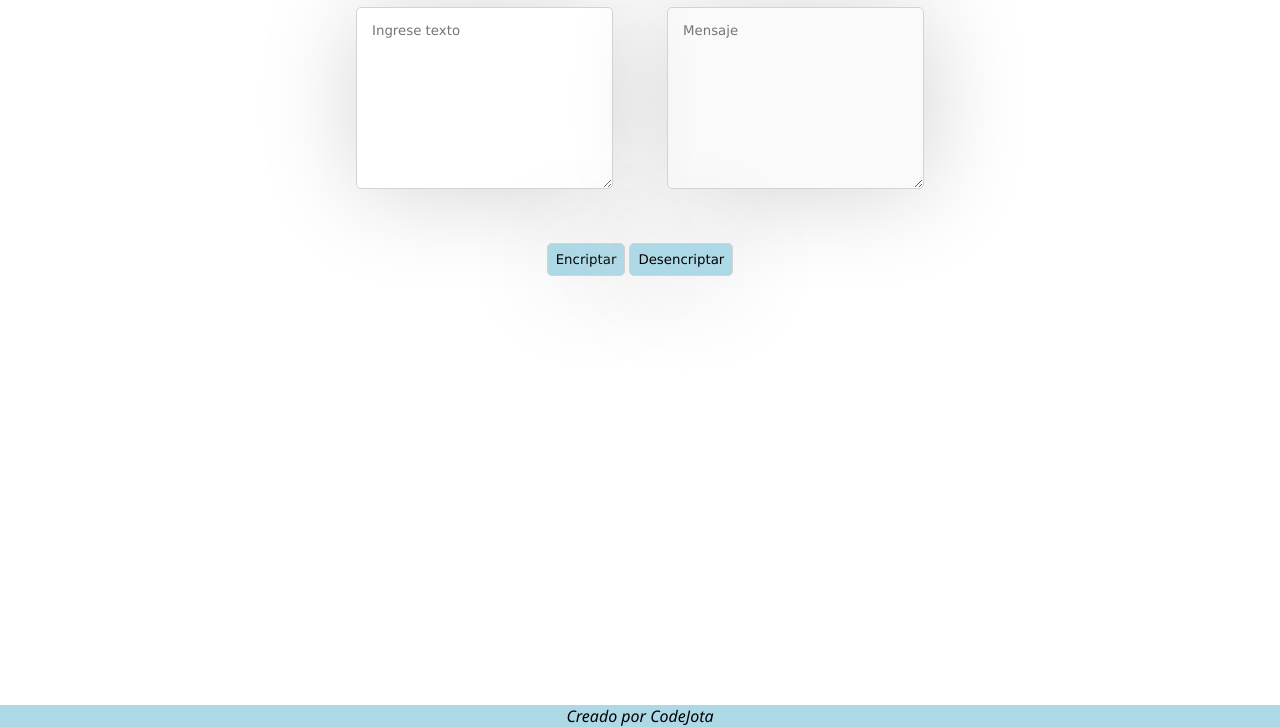
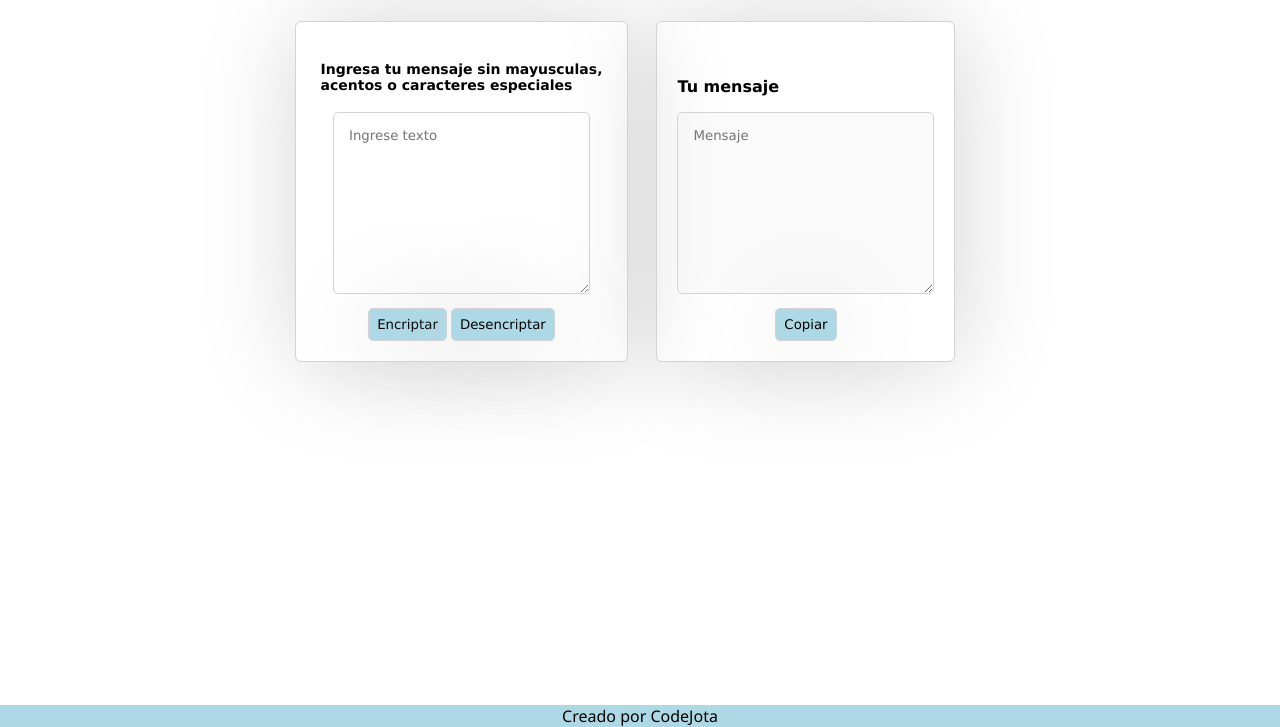
Before and after one commit to programa-jota/encriptador, a plain HTML site: page index.html in a window 1280 px wide. Shown: the part 73-800 px from the top of the page. Drawn offline with Linux system fonts and the light colour scheme.

Commit message:
codigo y diseño terminado. Falta programar condicionales que no acepten mayus y caracteres especiales

```diff
--- a/css.css
+++ b/css.css
@@ -1,31 +1,52 @@
 body{
     text-align: center;
-}
-
-
-#cajas_de_texto{
-    margin-bottom: 50px;
-}
-
-#ingrese_texto{
-    border-radius: 5px;
-    border: 0;
-    background-color: lightgrey;
-    padding: 10px;
-    height: 50px;
 }
 textarea {
     border: solid 1px lightgray;
     font-family: 'Lucida Sans', 'Lucida Sans Regular', 'Lucida Grande', 'Lucida Sans Unicode', Geneva, Verdana, sans-serif;
     padding: 15px;
     border-radius: 5px;
+
+}
+#principal{
+    display: flex;
+    padding: 15px;
+    justify-content:center
+}
+
+#ingrese_texto{
+    display: flexbox;
+    margin-left: -30px;
+    border-radius: 5px;
     box-shadow: 3px 3px 100px lightgray;
-  }
-#encriptar{
-    margin-right: 50px;
+    padding: 20px;
+    outline: 1px solid lightgray;
+
 }
-#mensaje {
+#p-ingrese-texto{
+    font-size: 14px;
+    padding: 5px;
+}
+p{
+    font-family: 'Lucida Sans', 'Lucida Sans Regular', 'Lucida Grande', 'Lucida Sans Unicode', Geneva, Verdana, sans-serif;
+    display: block;
+    overflow: auto;
+    font-weight: bold;
+    text-align: left;
+}
+
+#mensaje{
+    margin-left: 30px;
     border-radius: 5px;
+    box-shadow: 3px 3px 100px lightgray;
+    padding: 20px;
+    outline: 1px solid lightgray;
+
+}
+
+
+#botones, #box-copiar{
+    padding-top: 10px;
 }
 
 #box-footer{
@@ -36,11 +57,11 @@ textarea {
     left: 0;
 }
 footer{
-    font-style: italic;
-    font-family: 'Segoe UI', Tahoma, Geneva, Verdana, sans-serif;
+   font-family: 'Segoe UI', Tahoma, Geneva, Verdana, sans-serif;
 }
 
-#btn-encriptar, #btn-desencriptar{
+#btn-encriptar{
+    display: inline;
     background-color: lightblue;
     border: solid 1px lightgray;
     padding: 8px;
@@ -49,7 +70,31 @@ footer{
     box-shadow: 3px 3px 100px lightgray;
 
 }
+#btn-desencriptar{
+    display: inline;
+    background-color: lightblue;
+    border: solid 1px lightgray;
+    padding: 8px;
+    border-radius: 5px;
+    font-family: 'Lucida Sans', 'Lucida Sans Regular', 'Lucida Grande', 'Lucida Sans Unicode', Geneva, Verdana, sans-serif;
+    box-shadow: 3px 3px 100px lightgray;
+}
 
+#btn-copiar{
+    display: inline;
+    background-color: lightblue;
+    border: solid 1px lightgray;
+    padding: 8px;
+    border-radius: 5px;
+    font-family: 'Lucida Sans', 'Lucida Sans Regular', 'Lucida Grande', 'Lucida Sans Unicode', Geneva, Verdana, sans-serif;
+    box-shadow: 3px 3px 100px lightgray;
+}
+
+#btn-copiar:hover{
+    background-color: gray;
+    transition: background-color .5s;
+    cursor: pointer;
+}
 #btn-encriptar:hover{
     background-color: gray;
     transition: background-color .5s;
--- a/index.html
+++ b/index.html
@@ -14,21 +14,30 @@
         <h1>Código secreto</h1>
 
     </div>
+    <div id="principal">
 
-    <div id="cajas_de_texto">
-        <form id="formTextbox">
+        <!--Tarjeta ingrese texto ------------------------->
+        <div id="ingrese_texto">
+            <div id="p-ingrese-texto">
+                <p>Ingresa tu mensaje sin mayusculas,<br> acentos  o caracteres especiales</p>
+            </div>
             <textarea name="encriptar" id="encriptar" cols="30" rows="10" placeholder="Ingrese texto"></textarea>
+            <div id="botones">
+                <input type="button" value="Encriptar" id ="btn-encriptar" >
+                <input type="button" value="Desencriptar" id ="btn-desencriptar">
+
+            </div>
+        </div>
+
+        <!--Tarjeta mensaje ------------------------->
+        <div id="mensaje">
+            <p> <br> Tu mensaje </p>
             <textarea name="desencriptar" id="desencriptar" cols="30" rows="10" placeholder="Mensaje" disabled></textarea>
-        </form>
+            <div id="box-copiar">
+                <input type="button" value="Copiar" id ="btn-copiar">
+            </div>
 
-    </div>
-
-
-    <div id="botones">
-
-        <input type="button" value="Encriptar" id ="btn-encriptar" >
-        <input type="button" value="Desencriptar" id ="btn-desencriptar">
-
+        </div>
 
     </div>
     <div id="box-footer">
--- a/js.js
+++ b/js.js
@@ -1,6 +1,6 @@
 // captura de lo que esta en el campto del textarea
 
-mensaje = document.getElementById("dseencriptar");
+mensaje = document.getElementById("desencriptar");
 
 
 //captura del evento click en boton encriptar
@@ -10,6 +10,11 @@ botonEncriptar.onclick = encriptar;
 //captura del evento click en boton desencriptar
 var botonDesencriptar = document.getElementById("btn-desencriptar");
 botonDesencriptar.onclick = desencriptar;
+
+//captura del evento click en boton copiar
+var botonCopiar = document.getElementById("btn-copiar");
+botonCopiar.onclick = copiar;
+
 
 
 //Funcion encriptar
@@ -24,8 +29,6 @@ function encriptar(){
 
     document.getElementById("desencriptar").value = nuevotextou;
     document.getElementById("encriptar").value = "";
-
-
 
 }
 
@@ -44,3 +47,17 @@ function desencriptar(){
     document.getElementById("encriptar").value = "";
 
 }
+
+function copiar(){
+
+    var contenido = document.getElementById("desencriptar").value;
+    document.querySelector
+
+    navigator.clipboard.writeText(contenido)
+        .then(() => {
+        alert("mensaje copiado");
+    })
+        .catch(err => {
+        console.log('Something went wrong', err);
+    })
+}
```
